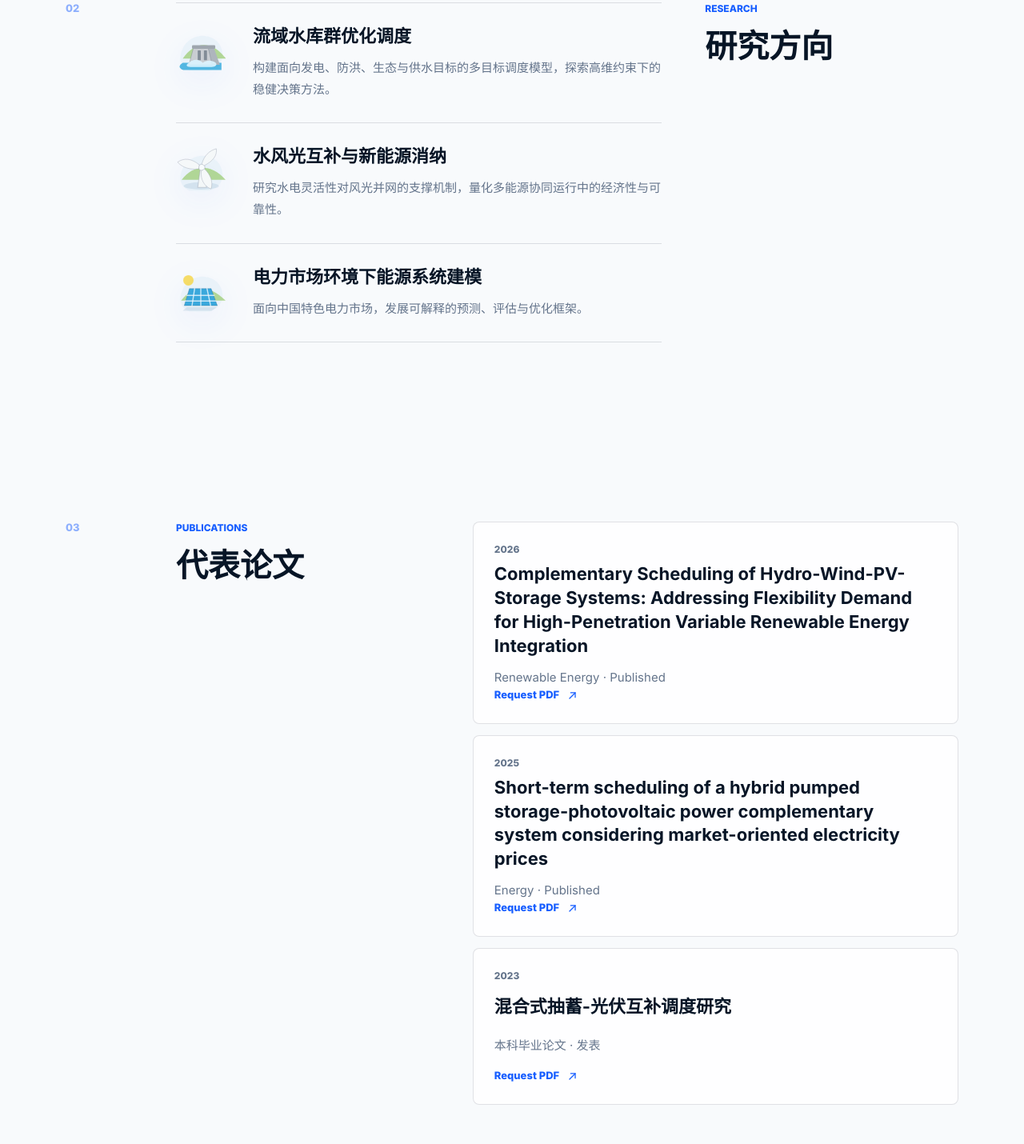
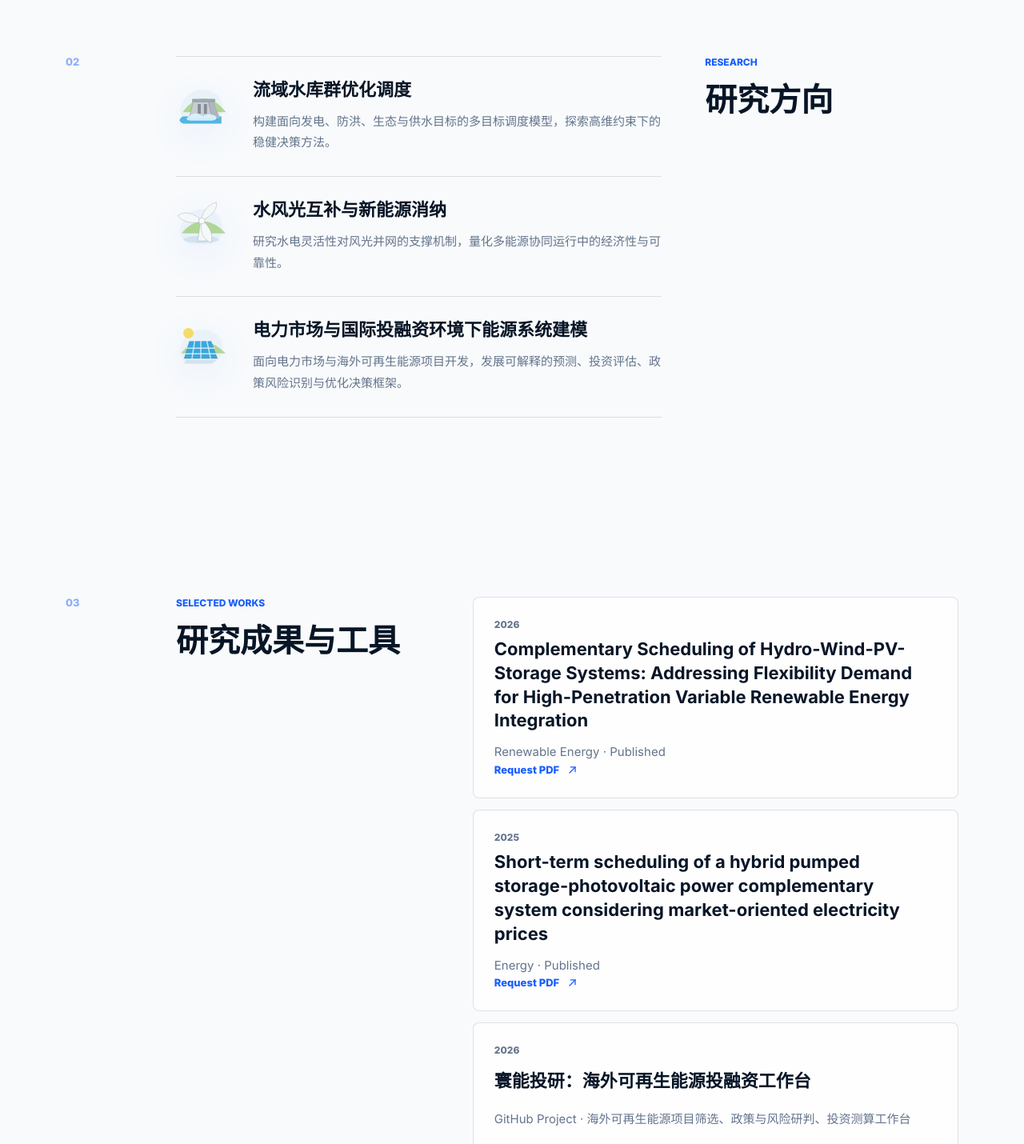
Before and after one commit to HHUNova/HHUNova.github.io, a plain HTML site: page index.html in a window 1280 px wide. Shown: the part 1370-2800 px from the top of the page at 80% size. Drawn offline with Linux system fonts and the light colour scheme.

Commit message:
Update homepage selected works

```diff
--- a/index.html
+++ b/index.html
@@ -5,7 +5,7 @@
     <meta name="viewport" content="width=device-width, initial-scale=1" />
     <meta
       name="description"
-      content="水利水电工程与新能源方向博士生学术个人网站首页。"
+      content="水利水电工程、新能源系统与海外可再生能源投融资方向博士生个人主页。"
     />
     <title>乔梁 | 个人主页</title>
     <link rel="stylesheet" href="styles.css" />
@@ -119,7 +119,7 @@
         <div class="nav-links">
           <a href="#profile">简介</a>
           <a href="#research">研究</a>
-          <a href="#papers">论文</a>
+          <a href="#papers">成果</a>
           <a href="#projects">项目</a>
           <a href="#honors">荣誉</a>
           <a href="#beyond">研究之外</a>
@@ -142,12 +142,12 @@
           <p class="eyebrow">Personal Resume / Hydropower & Renewable Energy</p>
           <h1 id="hero-title">乔梁</h1>
           <p class="hero-lead">
-            面向流域水能调度、新能源并网、电力市场与低碳电力系统韧性，开展多尺度建模、优化决策与数据驱动分析。
+            面向流域水能调度、新能源并网、电力市场与低碳电力系统韧性，开展多尺度建模、优化决策、数据驱动分析，并延伸至海外可再生能源工程投融资研判。
           </p>
           <div class="hero-meta" aria-label="研究关键词">
             <span>Hydraulic Engineering</span>
             <span>Renewable Integration</span>
-            <span>Energy System Optimization</span>
+            <span>Energy Investment Research</span>
           </div>
         </div>
 
@@ -179,7 +179,7 @@
         <div class="section-body profile-grid" data-reveal>
           <p class="large-copy">
             专注于水利水电工程与新能源系统交叉研究，关注流域水库群优化调度、水风光互补运行、
-            可再生能源不确定性建模，以及气候变化与电力市场背景下的能源系统适应性。
+            可再生能源不确定性建模，以及气候变化、电力市场与国际工程投融资背景下的能源系统适应性。
           </p>
           <div class="profile-facts" aria-label="学术信息">
             <div>
@@ -192,7 +192,7 @@
             </div>
             <div>
               <span>方向</span>
-              <strong>水能系统 / 电力市场</strong>
+              <strong>水能系统 / 电力市场 / 投融资分析</strong>
             </div>
           </div>
         </div>
@@ -222,8 +222,8 @@
           <article class="research-item">
             <svg class="research-illustration" viewBox="0 0 96 96" aria-hidden="true"><use href="#illus-solar"></use></svg>
             <div>
-              <h3>电力市场环境下能源系统建模</h3>
-              <p>面向中国特色电力市场，发展可解释的预测、评估与优化框架。</p>
+              <h3>电力市场与国际投融资环境下能源系统建模</h3>
+              <p>面向电力市场与海外可再生能源项目开发，发展可解释的预测、投资评估、政策风险识别与优化决策框架。</p>
             </div>
           </article>
         </div>
@@ -232,8 +232,8 @@
       <section class="content-section section-shell asymmetric" id="papers" aria-labelledby="papers-title">
         <div class="section-index" data-reveal>03</div>
         <div class="section-heading" data-reveal>
-          <p class="eyebrow">Publications</p>
-          <h2 id="papers-title">代表论文</h2>
+          <p class="eyebrow">Selected Works</p>
+          <h2 id="papers-title">研究成果与工具</h2>
         </div>
         <div class="section-body paper-list" data-reveal>
           <article class="paper-card">
@@ -255,11 +255,16 @@
             </a>
           </article>
           <article class="paper-card">
-            <div class="paper-year">2023</div>
-            <h3>混合式抽蓄-光伏互补调度研究</h3>
-            <p>本科毕业论文 · 发表</p>
-            <a href="#contact" aria-label="联系作者获取论文">
-              <span>Request PDF</span>
+            <div class="paper-year">2026</div>
+            <h3>寰能投研：海外可再生能源投融资工作台</h3>
+            <p>GitHub Project · 海外可再生能源项目筛选、政策与风险研判、投资测算工作台</p>
+            <a
+              href="http://qiaoliang.world/huanneng-invest-research-workbench/"
+              target="_blank"
+              rel="noopener noreferrer"
+              aria-label="打开寰能投研工作台"
+            >
+              <span>打开工作台</span>
               <svg viewBox="0 0 24 24" aria-hidden="true"><use href="#icon-arrow"></use></svg>
             </a>
           </article>
```
